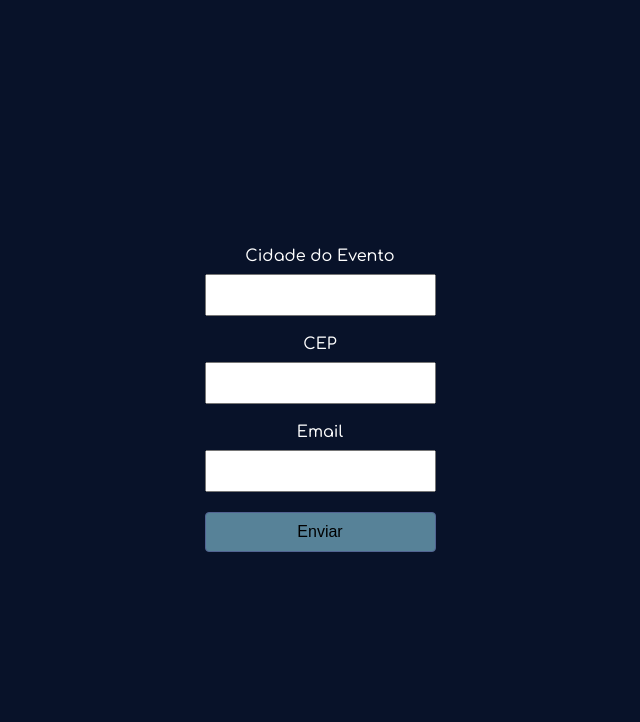
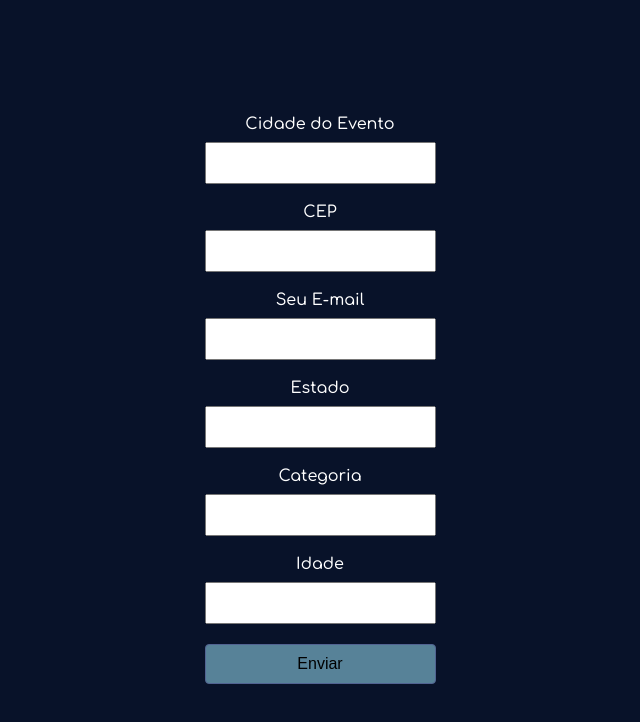
Before and after one commit to Imperat0/mb-labs2, a React (Create React App) app in the folder mb-labs2/: page / in a window 1280 px wide. Shown: the top 722 px of the page, without its empty margins (320-960 px from the left). Built offline with nearby package versions, Linux system fonts and the light colour scheme.

Commit message:
register  e alguns campos

```diff
--- a/mb-labs2/src/components/Field/index.js
+++ b/mb-labs2/src/components/Field/index.js
@@ -3,10 +3,10 @@ import Input from "./Field/Input";
 import Label from "./Label";
 import Content from "./Content";
 
-const Text = ( {label, type, name } ) => (
+const Text = ( {label, type, name, register } ) => (
    <Label>
        <Content>{label}</Content>
-       <Input type ={type} name = {name} />
+       <Input type ={type} name = {name} register={register} />
    </Label>
 );
 
--- a/mb-labs2/src/components/FormNew/index.js
+++ b/mb-labs2/src/components/FormNew/index.js
@@ -6,7 +6,7 @@ import Button from "../Button";
 
 
 const FormNew = () => {
-    const { register, handleSubmit } = useForm ();
+    const { register, handleSubmit  } = useForm ();
 
     const newUser = (user) => {
     console.log(user)
@@ -14,8 +14,12 @@ const FormNew = () => {
     return(
     <Form onSubimit = {handleSubmit (newUser)}>
     <Field.Text label = "Cidade do Evento" name = "name" type = "name" register={register}/>
-    <Field.Text label = "CEP" name = "name" type = "name"/>
-    <Field.Text label = "Email" name = "email" type = "email"/>
+    <Field.Text label = "CEP" name = "name" type = "name" register={register}/>
+    <Field.Text label = " Seu E-mail" name = "email" type = "email" register={register}/>
+    <Field.Text label = "Estado" name = "name" type = "name" register={register}/>
+    <Field.Text label = "Categoria" name = "name" type = "name" register={register}/>
+    <Field.Text label = "Idade" name = "name" type = "number" register={register}/>
+
 
 
     <Button>Enviar</Button>
```
